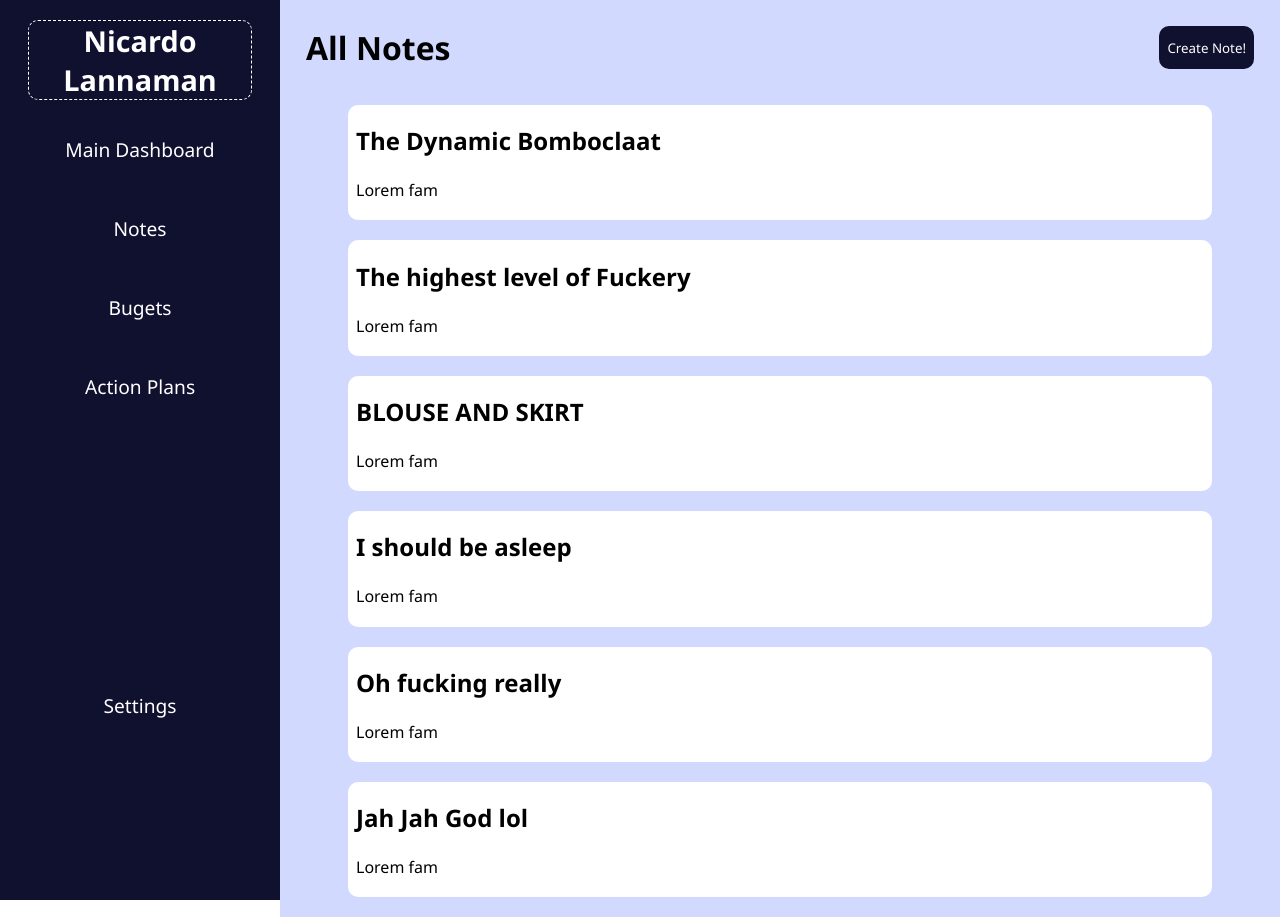
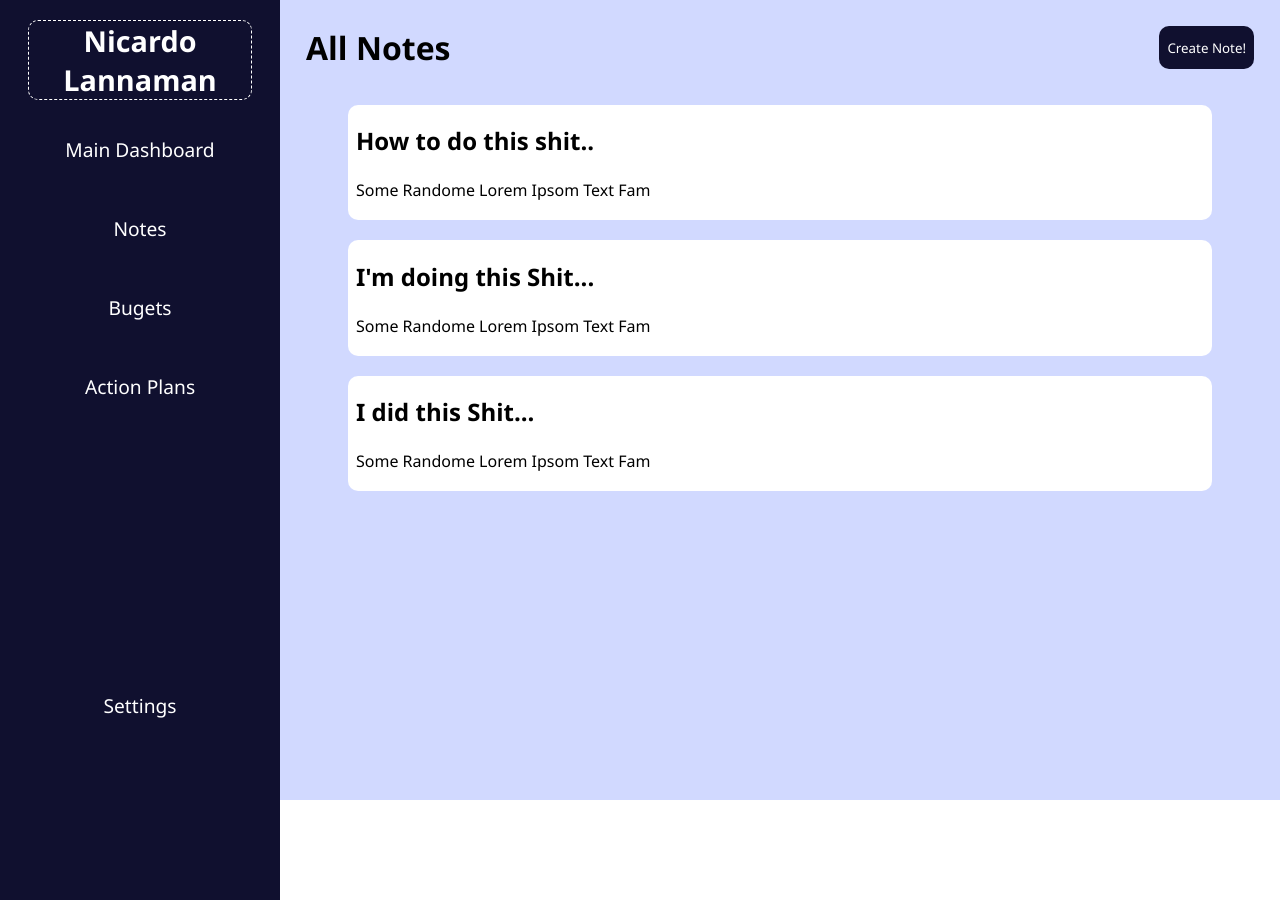
Before and after one commit to NiclanX/POA, a React (Create React App) app: page / in a window 1280 px wide. After the commit the page ends 800 px from the top, so only its background shows below. Built offline with nearby package versions, Linux system fonts and the light colour scheme; data requests are answered from the project's data file.

Commit message:
Commit 9

```diff
--- a/src/Notes.jsx
+++ b/src/Notes.jsx
@@ -1,17 +1,21 @@
-import React, { useState } from 'react'
+import React, { useEffect, useState } from 'react'
 
 export const Notes = () => {
 
 
-const [notes, setNotes] = useState([
-    {title: 'The Dynamic Bomboclaat', body: 'Lorem fam', id: 1},
-    {title: 'The highest level of Fuckery', body: 'Lorem fam', id: 2},
-    {title: 'BLOUSE AND SKIRT', body: 'Lorem fam', id: 3},
-    {title: 'I should be asleep', body: 'Lorem fam', id: 4},
-    {title: 'Oh fucking really', body: 'Lorem fam', id: 5},
-    {title: 'Jah Jah God lol', body: 'Lorem fam', id: 6}
+const [notes, setNotes] = useState(null);
 
-]);
+useEffect(()=> {
+    fetch('http://localhost:8000/notes')
+    .then(res => {
+       return res.json()
+    })
+    .then( (data)=> {
+        setNotes(data)
+        console.log(data)
+    })
+
+},[])
 
   return (
     <>
@@ -19,18 +23,18 @@ const [notes, setNotes] = useState([
         <h1 className='notes-head'>All Notes</h1>
         <button>Create Note!</button>
     </div>
-    <div className="notes">
+    {notes && <div className="notes">
 
         {notes.map((note) => {
           return (
-            <div className="note-preview">
+            <div className="note-preview" key={note.id}>
                 <h2>{note.title}</h2>
                 <br />
                 <p>{note.body}</p>
             </div>)
 
         })}
-    </div>
+    </div>}
 
 
     </>
```
